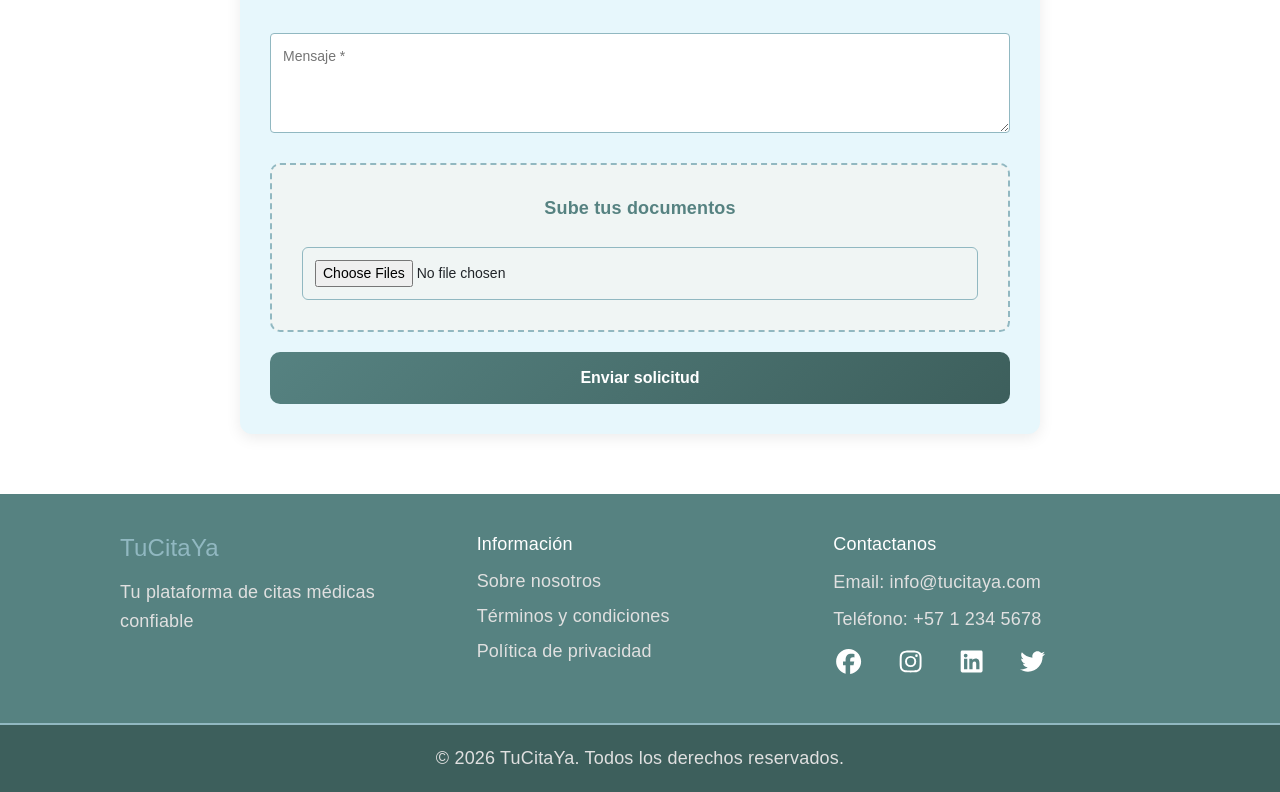
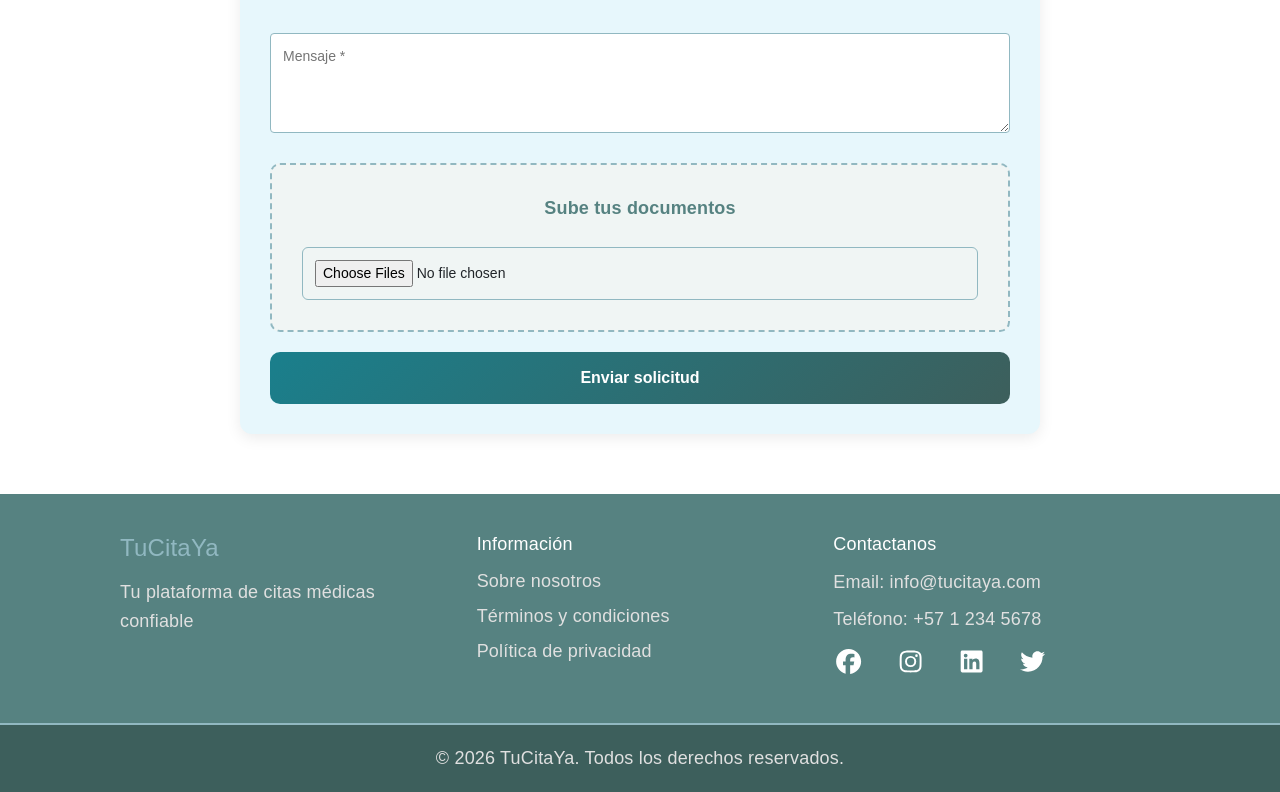
Before and after one commit to fredynofuya/React-API-Citas, a React (Vite) app: page /solicitudcita in a window 1280 px wide. Shown: the part 583-1375 px from the top of the page. Built offline with nearby package versions, Linux system fonts and the light colour scheme.

Commit message:
modifico sigin y citas

```diff
--- a/src/styles/SignInStyles.css
+++ b/src/styles/SignInStyles.css
@@ -70,7 +70,7 @@ input:focus {
 .btn-signin {
   width: 100%;
   padding: 14px;
-  background: linear-gradient(135deg, #568281 0%, #3d5f5c 100%);
+  background: linear-gradient(135deg, #1a7f8c 0%, #3d5f5c 100%);
   color: white;
   border: none;
   border-radius: 10px;
--- a/src/styles/SolicitudCitaStyles.css
+++ b/src/styles/SolicitudCitaStyles.css
@@ -113,7 +113,7 @@ textarea {
 .btn-sol {
   width: 100%;
   padding: 14px;
-  background: linear-gradient(135deg, #568281 0%, #3d5f5c 100%);
+  background: linear-gradient(135deg, #1a7f8c 0%, #3d5f5c 100%);
   color: white;
   border: none;
   border-radius: 10px;
```
